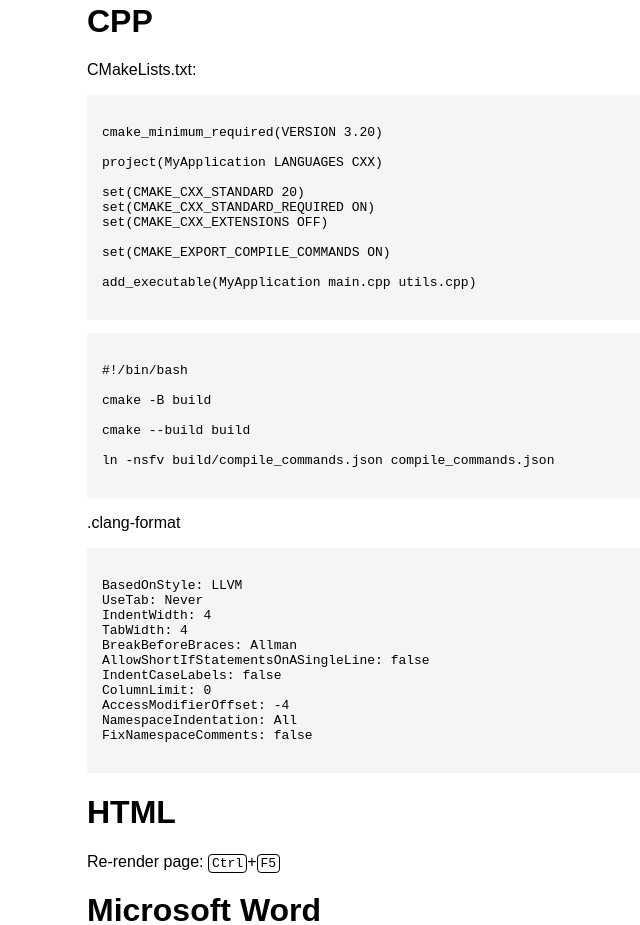
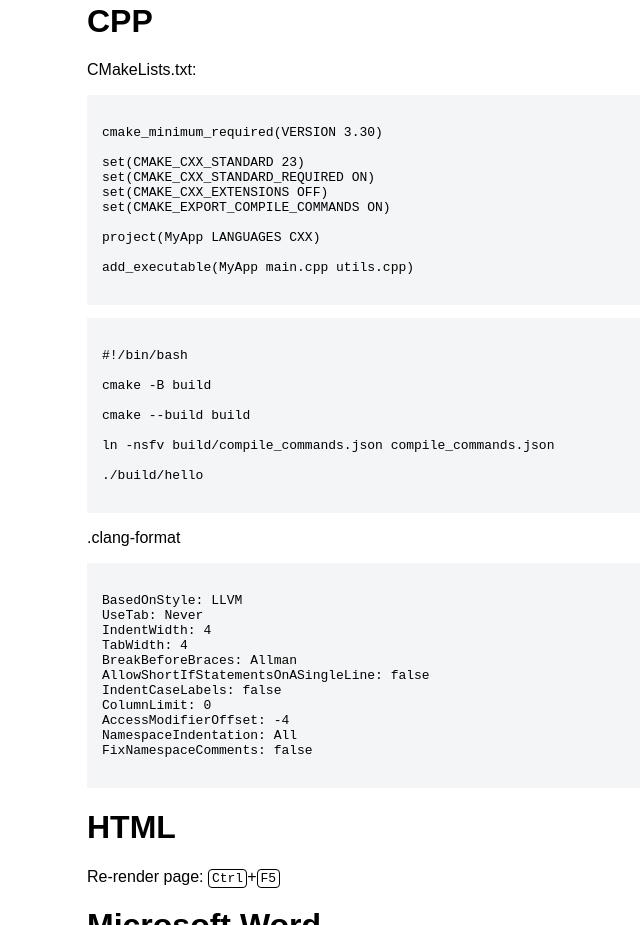
Before and after one commit to TurbulenceChaos/turbulencechaos.github.io, a plain HTML site: page codes/codes.html in a window 1280 px wide. Shown: the part 6220-7145 px from the top of the page, without its empty margins (153-793 px from the left). Drawn offline with Linux system fonts and the light colour scheme.

Commit message:
Update codes.html

```diff
--- a/codes/codes.html
+++ b/codes/codes.html
@@ -406,17 +406,16 @@ sudo apt install gdb
     <p>CMakeLists.txt:</p>
 
     <pre><code>
-cmake_minimum_required(VERSION 3.20)
+cmake_minimum_required(VERSION 3.30)
 
-project(MyApplication LANGUAGES CXX)
-
-set(CMAKE_CXX_STANDARD 20)
+set(CMAKE_CXX_STANDARD 23)
 set(CMAKE_CXX_STANDARD_REQUIRED ON)
 set(CMAKE_CXX_EXTENSIONS OFF)
-
 set(CMAKE_EXPORT_COMPILE_COMMANDS ON)
 
-add_executable(MyApplication main.cpp utils.cpp)
+project(MyApp LANGUAGES CXX)
+
+add_executable(MyApp main.cpp utils.cpp)
     </code></pre>
 
     <pre><code>
@@ -427,6 +426,8 @@ cmake -B build
 cmake --build build
 
 ln -nsfv build/compile_commands.json compile_commands.json
+
+./build/hello
     </code></pre>
 
     <p>.clang-format</p>
```
